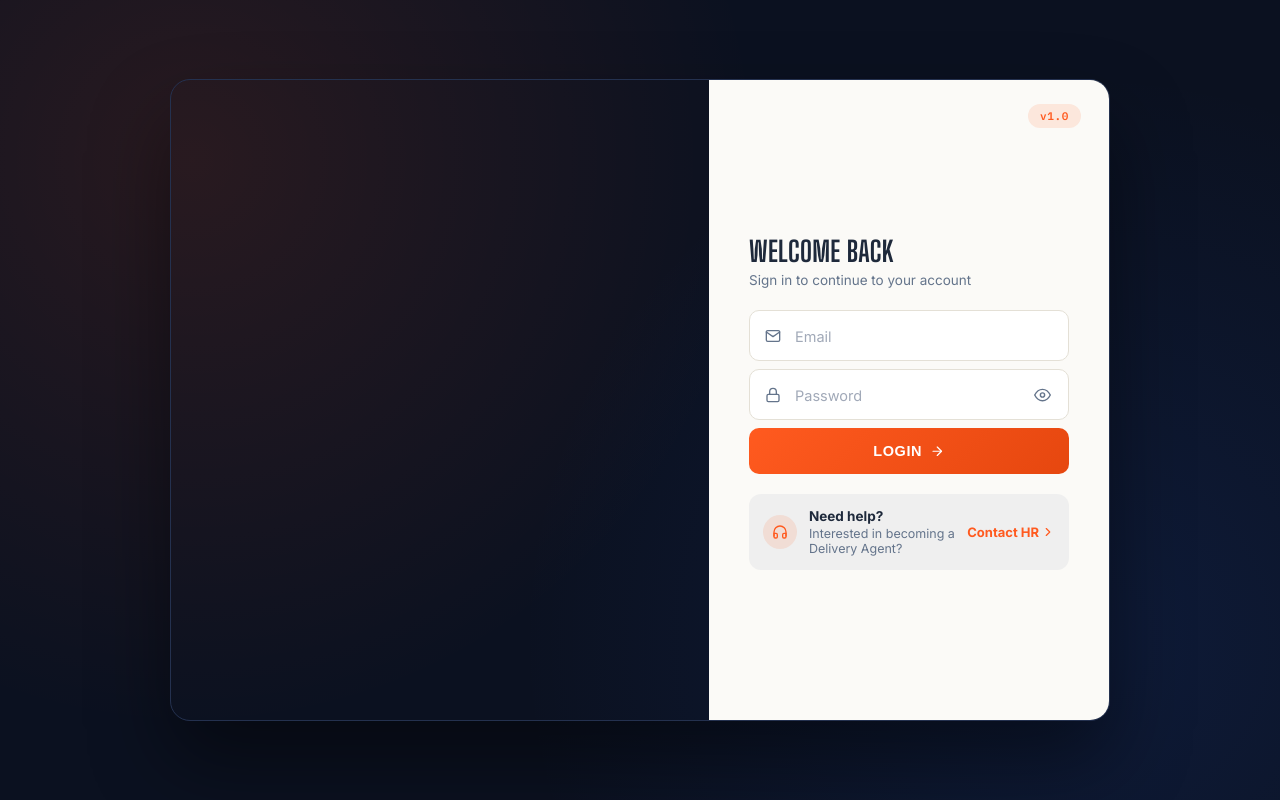
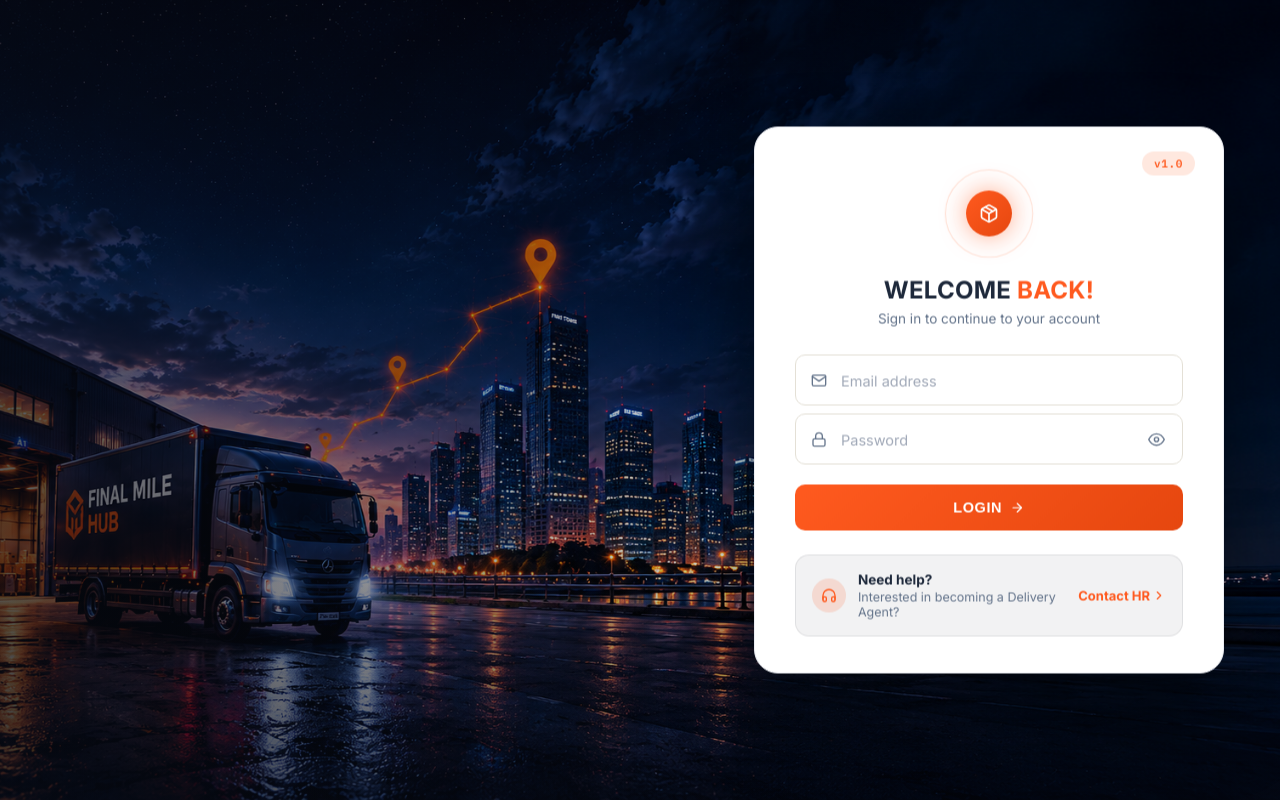
Before and after one commit to arun-mahendran/Inventory-System, a React app in the folder frontend/: page /login in a window 1280 px wide. Built offline with nearby package versions, Linux system fonts and the light colour scheme; the HTML template or start-up script is replaced by a standard one.

Commit message:
FINAL COMMIT

```diff
--- a/frontend/src/pages/Login.jsx
+++ b/frontend/src/pages/Login.jsx
@@ -2,7 +2,7 @@ import { useState, useRef } from "react";
 import api from "../api/axios";
 import "../styles/login.css";
 import { useNavigate } from "react-router-dom";
-import loginIllustration from "../assets/login-illustration.png";
+import loginBg from "../assets/login-bg.png";
 
 import {
   FiMail,
@@ -97,17 +97,13 @@ function Login() {
   };
 
   return (
-    <div className="login-page">
-      <div className="login-container">
+    <div className="login-page" style={{ "--login-bg": `url(${loginBg})` }}>
       <div
         className="login-left"
         ref={leftPanelRef}
         onMouseMove={handleLeftPanelMove}
         onMouseLeave={handleLeftPanelLeave}
       >
-          <span className="ambient-dot d1" />
-          <span className="ambient-dot d2" />
-
         <div className="login-header">
           <FiPackage className="login-logo" />
           <span className="login-brand">
@@ -121,32 +117,33 @@ function Login() {
         </h1>
 
         <p className="login-copy">
-            Smart logistics platform for managing parcels, delivery agents and
-            real-time tracking.
+          Smart logistics platform for managing parcels, delivery agents and{" "}
+          <span className="accent">real-time tracking</span>.
         </p>
+
+        <span className="copy-divider" />
 
         <div className="login-stats">
           <div className="login-stat">
             <FiPackage className="feature-icon" />
             <span className="stat-value">Parcel</span>
             <span className="stat-label">Management</span>
+            <span className="stat-divider" />
           </div>
 
           <div className="login-stat">
             <FiTruck className="feature-icon" />
             <span className="stat-value">Delivery</span>
             <span className="stat-label">Operations</span>
+            <span className="stat-divider" />
           </div>
 
           <div className="login-stat">
             <FiMapPin className="feature-icon" />
             <span className="stat-value">Live</span>
             <span className="stat-label">Tracking</span>
+            <span className="stat-divider" />
           </div>
-          </div>
-
-          <div className="login-illustration">
-            <img src={loginIllustration} alt="" aria-hidden="true" />
         </div>
       </div>
 
@@ -155,7 +152,17 @@ function Login() {
 
         <div className="manifest-id">v1.0</div>
 
-          <h2>Welcome Back</h2>
+        <div className="badge-icon">
+          <span className="badge-ring r1" />
+          <span className="badge-ring r2" />
+          <span className="badge-core">
+            <FiPackage />
+          </span>
+        </div>
+
+        <h2>
+          Welcome <span className="accent">Back!</span>
+        </h2>
         <p className="login-sub">Sign in to continue to your account</p>
 
         <form onSubmit={handleSubmit}>
@@ -172,7 +179,7 @@ function Login() {
               }}
               required
             />
-              <label htmlFor="login-email">Email</label>
+            <label htmlFor="login-email">Email address</label>
           </div>
 
           <div className="input-group">
@@ -244,7 +251,6 @@ function Login() {
         </form>
       </div>
     </div>
-    </div>
   );
 }
 
--- a/frontend/src/styles/login.css
+++ b/frontend/src/styles/login.css
@@ -6,13 +6,19 @@
     --line-navy: #24314f;
     --signal-orange: #ff5a1f;
     --signal-orange-2: #ff8149;
-    --paper: #fbfaf7;
-    --paper-line: #e4e0d6;
-    --slate: #64748b;
-    --slate-dark: #1e293b;
-    --danger: #dc2626;
-    --danger-bg: #fef2f2;
-    --danger-border: #fecaca;
+    --card-glass: #ffffff;
+    --card-glass-border: rgba(255, 255, 255, 0.6);
+    --field-glass: rgba(255, 255, 255, 0.05);
+    --field-border: rgba(255, 255, 255, 0.14);
+    --field-light: #ffffff;
+    --field-light-border: #d8dce6;
+    --field-text: #1e293b;
+    --field-muted: #64748b;
+    --text-light: #f4f6fb;
+    --text-muted: #9aa4bd;
+    --danger: #ff6b6b;
+    --danger-bg: rgba(255, 107, 107, 0.12);
+    --danger-border: rgba(255, 107, 107, 0.35);
 }
 
 * {
@@ -27,60 +33,45 @@
     }
 }
 
+/* ---------- FULL-SCREEN PAGE / BACKGROUND ---------- */
+
 .login-page {
+    position: relative;
     min-height: 100vh;
-    display: flex;
-    justify-content: center;
-    align-items: center;
-    background: var(--ink-navy);
-    background-image:
-        radial-gradient(circle at 15% 20%, rgba(255, 90, 31, 0.12), transparent 45%),
-        radial-gradient(circle at 85% 80%, rgba(37, 99, 235, 0.12), transparent 45%);
-    padding: 24px;
+    width: 100%;
+    overflow: hidden;
     font-family: 'Inter', sans-serif;
+    background-image: var(--login-bg);
+    background-size: cover;
+    background-position: center;
+    background-repeat: no-repeat;
 }
 
-.login-container {
-    width: 100%;
-    max-width: 940px;
-    max-height: calc(100vh - 48px);
-    display: grid;
-    grid-template-columns: 1fr 400px;
-    border-radius: 20px;
-    overflow: hidden;
-    box-shadow: 0 40px 80px rgba(0, 0, 0, 0.45);
-    border: 1px solid var(--line-navy);
+.login-page::before {
+    content: "";
+    position: absolute;
+    inset: 0;
+    background:
+        linear-gradient(100deg, rgba(6, 10, 20, 0.72) 0%, rgba(6, 10, 20, 0.4) 38%, rgba(6, 10, 20, 0.08) 62%, transparent 78%),
+        linear-gradient(to top, rgba(6, 10, 20, 0.45) 0%, transparent 30%);
+    pointer-events: none;
 }
 
-/* ---------- LEFT PANEL ---------- */
+/* ---------- LEFT: text overlaid directly on the photo ---------- */
 
 .login-left {
     position: relative;
+    z-index: 1;
+    height: 100vh;
+    width: 100%;
     color: white;
-    padding: 36px 44px 0;
-    background: var(--ink-navy-2);
+    padding: 44px 60px;
     display: flex;
     flex-direction: column;
-    overflow: hidden;
     animation: fadeIn 0.6s ease both;
 }
 
-.login-left::before {
-    content: "";
-    position: absolute;
-    inset: 0;
-    background-image:
-        linear-gradient(var(--line-navy) 1px, transparent 1px),
-        linear-gradient(90deg, var(--line-navy) 1px, transparent 1px);
-    background-size: 42px 42px;
-    opacity: 0.25;
-    mask-image: radial-gradient(circle at 30% 30%, black, transparent 70%);
-}
-
-/* ---------- header lockup ---------- */
-
 .login-header {
-    position: relative;
     display: flex;
     align-items: center;
     gap: 10px;
@@ -108,16 +99,17 @@
 }
 
 .login-heading {
-    position: relative;
     display: flex;
     flex-direction: column;
     font-family: 'Big Shoulders Display', sans-serif;
     font-weight: 800;
-    font-size: 42px;
-    line-height: 0.96;
+    font-size: 60px;
+    line-height: 0.94;
     letter-spacing: 0.01em;
     text-transform: uppercase;
     margin: 0 0 16px;
+    transform: translate(calc(var(--tiltX, 0) * 10px), calc(var(--tiltY, 0) * 6px));
+    transition: transform 0.15s ease-out;
 }
 
 .login-heading span {
@@ -128,50 +120,64 @@
 .login-heading span:nth-child(1) { animation-delay: 0.18s; }
 .login-heading span:nth-child(2) { animation-delay: 0.26s; }
 
-.login-heading .accent {
+.login-heading .accent,
+.login-copy .accent,
+.login-card h2 .accent {
     color: var(--signal-orange);
 }
 
 .login-left p.login-copy {
-    position: relative;
-    font-size: 14.5px;
-    color: #b9c2d4;
+    font-size: 15px;
+    color: #cbd3e1;
     line-height: 1.6;
-    max-width: 40ch;
-    margin: 0 0 22px;
+    max-width: 42ch;
+    margin: 0;
+    text-shadow: 0 1px 8px rgba(0, 0, 0, 0.4);
     opacity: 0;
     animation: fadeUp 0.6s ease 0.36s forwards;
 }
 
+.copy-divider {
+    display: block;
+    width: 42px;
+    height: 3px;
+    border-radius: 2px;
+    background: var(--signal-orange);
+    margin: 18px 0 26px;
+    opacity: 0;
+    animation: fadeUp 0.6s ease 0.4s forwards;
+}
+
 .login-stats {
-    position: relative;
     display: flex;
-    gap: 12px;
-    margin-bottom: 20px;
+    gap: 14px;
+    max-width: 640px;
+    margin-top: auto;
     opacity: 0;
     animation: fadeUp 0.6s ease 0.42s forwards;
 }
 
 .login-stat {
     flex: 1;
-    padding: 14px 14px;
+    padding: 12px 12px;
     border-radius: 12px;
-    background: rgba(255, 255, 255, 0.04);
-    border: 1px solid var(--line-navy);
+    background: rgba(11, 17, 32, 0.6);
+    backdrop-filter: blur(8px);
+    border: 1px solid rgba(255, 255, 255, 0.12);
     display: flex;
     flex-direction: column;
     align-items: flex-start;
 }
 
 .feature-icon {
-    font-size: 19px;
+    font-size: 17px;
     color: var(--signal-orange);
-    margin-bottom: 10px;
+    margin-bottom: 8px;
 }
 
 .login-stat .stat-value {
     display: block;
-    font-size: 15px;
+    font-size: 13.5px;
     font-weight: 700;
     color: white;
     font-family: 'Inter', sans-serif;
@@ -180,51 +186,53 @@
 .login-stat .stat-label {
     display: block;
     font-weight: 500;
-    margin-top: 3px;
-    color: #b9c2d4;
-    font-size: 12px;
+    margin-top: 2px;
+    color: #aab3c6;
+    font-size: 11px;
 }
 
-/* ---------- bottom illustration ---------- */
-
-.login-illustration {
-    position: relative;
-    margin-top: auto;
-    margin-bottom: -1px;
-    width: calc(100% + 88px);
-    margin-left: -44px;
-    line-height: 0;
-    overflow: hidden;
+.stat-divider {
+    display: block;
+    width: 20px;
+    height: 2px;
+    border-radius: 2px;
+    background: var(--signal-orange);
+    margin-top: 8px;
 }
 
-.login-illustration img {
-    width: 100%;
-    height: auto;
-    display: block;
+/* ---------- RIGHT: floating glass login card ---------- */
+
+.login-card {
+    position: absolute;
+    z-index: 2;
+    top: 50%;
+    right: 56px;
+    transform: translateY(-50%);
+    width: 470px;
+    max-height: calc(100vh - 48px);
+    overflow-y: auto;
+    overflow-x: hidden;
+    background: #ffffff !important;
+    border: 1px solid #eceef3;
+    border-radius: 24px;
+    padding: 40px 40px 36px;
+    box-shadow: 0 40px 80px rgba(0, 0, 0, 0.5);
+    animation: fadeIn 0.6s ease 0.1s both;
+    color: var(--field-text);
 }
 
-.login-illustration::after {
-    content: "";
+.card-spotlight {
     position: absolute;
     inset: 0;
     pointer-events: none;
-    background:
-        linear-gradient(to right, var(--ink-navy-2) 0%, transparent 14%, transparent 86%, var(--ink-navy-2) 100%),
-        linear-gradient(to bottom, var(--ink-navy-2) 0%, transparent 18%, transparent 82%, var(--ink-navy-2) 100%);
+    opacity: 0;
+    transition: opacity 0.3s ease;
+    background: radial-gradient(circle 280px at var(--spot-x, 50%) var(--spot-y, 0%), rgba(255, 90, 31, 0.08), transparent 70%);
 }
 
-/* ---------- RIGHT PANEL: LOGIN CARD ---------- */
-
-.login-card {
-    position: relative;
-    background: var(--paper);
-    padding: 36px 40px 32px;
-    display: flex;
-    flex-direction: column;
-    justify-content: center;
-    animation: fadeIn 0.6s ease 0.1s both;
+.login-card:hover .card-spotlight {
+    opacity: 1;
 }
-
 
 .manifest-id {
     position: absolute;
@@ -235,32 +243,84 @@
     font-weight: 600;
     letter-spacing: 0.06em;
     color: var(--signal-orange);
-    background: rgba(255, 90, 31, 0.12);
+    background: rgba(255, 90, 31, 0.14);
     padding: 5px 12px;
     border-radius: 999px;
 }
 
+/* ---------- radar badge icon ---------- */
+
+.badge-icon {
+    position: relative;
+    width: 84px;
+    height: 84px;
+    margin: 4px auto 20px;
+    display: flex;
+    align-items: center;
+    justify-content: center;
+}
+
+.badge-ring {
+    position: absolute;
+    border-radius: 50%;
+    border: 1px solid rgba(255, 90, 31, 0.35);
+}
+
+.badge-ring.r1 {
+    inset: 0;
+    animation: pulseRing 2.6s ease-out infinite;
+}
+
+.badge-ring.r2 {
+    inset: 14px;
+    border-color: rgba(255, 90, 31, 0.5);
+    animation: pulseRing 2.6s ease-out 0.6s infinite;
+}
+
+.badge-core {
+    position: relative;
+    z-index: 1;
+    width: 46px;
+    height: 46px;
+    border-radius: 50%;
+    background: linear-gradient(135deg, var(--signal-orange), #e6470f);
+    color: white;
+    display: flex;
+    align-items: center;
+    justify-content: center;
+    font-size: 20px;
+    box-shadow: 0 0 24px rgba(255, 90, 31, 0.5);
+}
+
+@keyframes pulseRing {
+    0% { transform: scale(0.9); opacity: 0.9; }
+    70% { transform: scale(1.25); opacity: 0; }
+    100% { transform: scale(1.25); opacity: 0; }
+}
+
 .login-card h2 {
-    font-family: 'Big Shoulders Display', sans-serif;
+    font-family: 'Inter', sans-serif;
     font-weight: 700;
-    font-size: 28px;
+    font-size: 24px;
+    color: var(--field-text);
+    text-align: center;
     text-transform: uppercase;
     letter-spacing: 0.01em;
-    color: var(--slate-dark);
-    margin: 0 0 4px;
+    margin: 0 0 6px;
 }
 
 .login-card p.login-sub {
-    color: var(--slate);
+    color: var(--field-muted);
     font-size: 13.5px;
-    margin: 0 0 22px;
+    text-align: center;
+    margin: 0 0 28px;
 }
 
-/* ---------- inputs with floating labels ---------- */
+/* ---------- inputs with floating labels (dark glass) ---------- */
 
 .input-group {
     position: relative;
-    margin-bottom: 14px;
+    margin-bottom: 18px;
 }
 
 .input-icon {
@@ -268,7 +328,7 @@
     left: 16px;
     top: 50%;
     transform: translateY(-50%);
-    color: var(--slate);
+    color: var(--field-muted);
     font-size: 16px;
     transition: color 0.2s ease;
     pointer-events: none;
@@ -277,14 +337,26 @@
 .input-group input {
     width: 100%;
     padding: 15px 46px;
-    border: 1.5px solid var(--paper-line);
+    border: 1.5px solid var(--field-light-border);
     border-radius: 10px;
     outline: none;
     font-size: 14.5px;
     font-family: 'Inter', sans-serif;
-    color: var(--slate-dark);
-    background: white;
+    color: var(--field-text) !important;
+    caret-color: var(--field-text);
+    background: var(--field-light);
+    color-scheme: light;
     transition: border-color 0.2s ease, box-shadow 0.2s ease;
+}
+
+.input-group input:-webkit-autofill,
+.input-group input:-webkit-autofill:hover,
+.input-group input:-webkit-autofill:focus,
+.input-group input:-webkit-autofill:active {
+    -webkit-text-fill-color: var(--field-text) !important;
+    -webkit-box-shadow: 0 0 0 1000px var(--field-light) inset !important;
+    box-shadow: 0 0 0 1000px var(--field-light) inset !important;
+    transition: background-color 9999s ease-in-out 0s;
 }
 
 .input-group label {
@@ -293,7 +365,7 @@
     top: 50%;
     transform: translateY(-50%);
     font-size: 14.5px;
-    color: var(--slate);
+    color: var(--field-muted);
     pointer-events: none;
     transition: top 0.18s ease, font-size 0.18s ease, transform 0.18s ease, color 0.18s ease;
 }
@@ -311,7 +383,7 @@
 
 .input-group input:focus {
     border-color: var(--signal-orange);
-    box-shadow: 0 0 0 4px rgba(255, 90, 31, 0.12);
+    box-shadow: 0 0 0 4px rgba(255, 90, 31, 0.16);
 }
 
 .input-group input:focus ~ .input-icon {
@@ -327,7 +399,7 @@
     background: transparent;
     cursor: pointer;
     font-size: 17px;
-    color: var(--slate);
+    color: var(--field-muted);
     display: flex;
     padding: 4px;
     transition: color 0.2s ease;
@@ -388,11 +460,11 @@
     align-items: center;
     justify-content: center;
     gap: 8px;
-    margin-top: 6px;
+    margin-top: 20px;
 }
 
 .login-btn:hover {
-    box-shadow: 0 12px 24px rgba(255, 90, 31, 0.3);
+    box-shadow: 0 12px 24px rgba(255, 90, 31, 0.35);
 }
 
 .login-btn:active {
@@ -404,13 +476,23 @@
     cursor: not-allowed;
 }
 
+.btn-spinner {
+    width: 15px;
+    height: 15px;
+    border: 2px solid rgba(255, 255, 255, 0.4);
+    border-top-color: white;
+    border-radius: 50%;
+    animation: spin 0.7s linear infinite;
+}
+
 /* ---------- help box ---------- */
 
 .help-box {
-    margin-top: 20px;
-    padding: 14px;
-    border-radius: 12px;
-    background: rgba(100, 116, 139, 0.08);
+    margin-top: 24px;
+    padding: 16px;
+    border-radius: 14px;
+    background: rgba(11, 17, 32, 0.05);
+    border: 1px solid rgba(11, 17, 32, 0.08);
     display: flex;
     align-items: center;
     gap: 12px;
@@ -421,7 +503,7 @@
     width: 34px;
     height: 34px;
     border-radius: 50%;
-    background: rgba(255, 90, 31, 0.12);
+    background: rgba(255, 90, 31, 0.16);
     color: var(--signal-orange);
     display: flex;
     align-items: center;
@@ -438,12 +520,12 @@
 
 .help-text strong {
     font-size: 13.5px;
-    color: var(--slate-dark);
+    color: var(--field-text);
 }
 
 .help-text span {
     font-size: 12.5px;
-    color: var(--slate);
+    color: var(--field-muted);
     margin-top: 2px;
 }
 
@@ -460,7 +542,7 @@
 }
 
 .help-link:hover {
-    color: #c93d0d;
+    color: var(--signal-orange-2);
 }
 
 /* ---------- ANIMATIONS ---------- */
@@ -486,12 +568,32 @@
     100% { opacity: 1; transform: translateY(0); }
 }
 
+@keyframes spin {
+    to { transform: rotate(360deg); }
+}
+
+/* ---------- RESPONSIVE ---------- */
+
 @media (max-width: 900px) {
-    .login-container {
-        grid-template-columns: 1fr;
-    }
     .login-left {
         display: none;
+    }
+    .login-card {
+        position: relative;
+        top: auto;
+        right: auto;
+        transform: none;
+        width: 100%;
+        max-width: 440px;
+        margin: 24px auto;
+        max-height: none;
+    }
+    .login-page {
+        display: flex;
+        align-items: center;
+        justify-content: center;
+        min-height: 100vh;
+        padding: 24px;
     }
 }
 
@@ -499,4 +601,10 @@
     .login-card {
         padding: 32px 22px 28px;
     }
+    .login-heading {
+        font-size: 42px;
+    }
+    .login-stats {
+        flex-direction: column;
+    }
 }
```
Also changed, not shown: frontend/src/assets/login-bg.png (added). Lines whose indentation alone changed are shown as unchanged.
